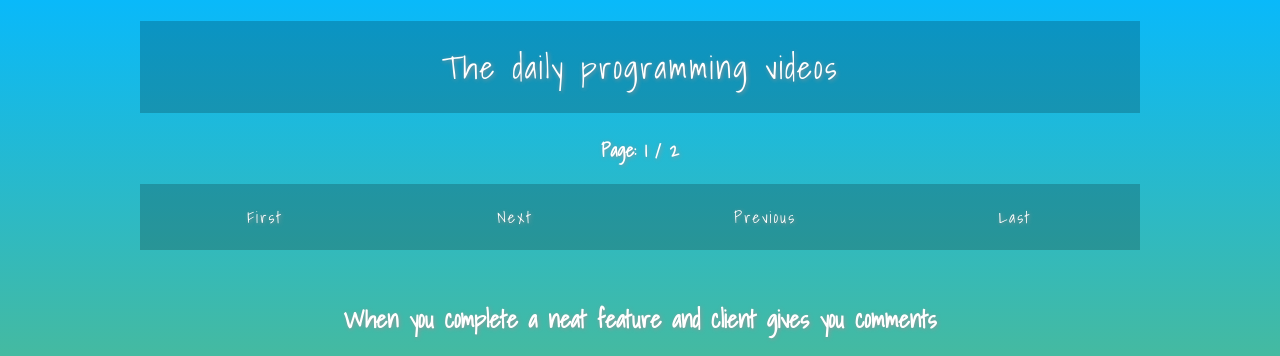
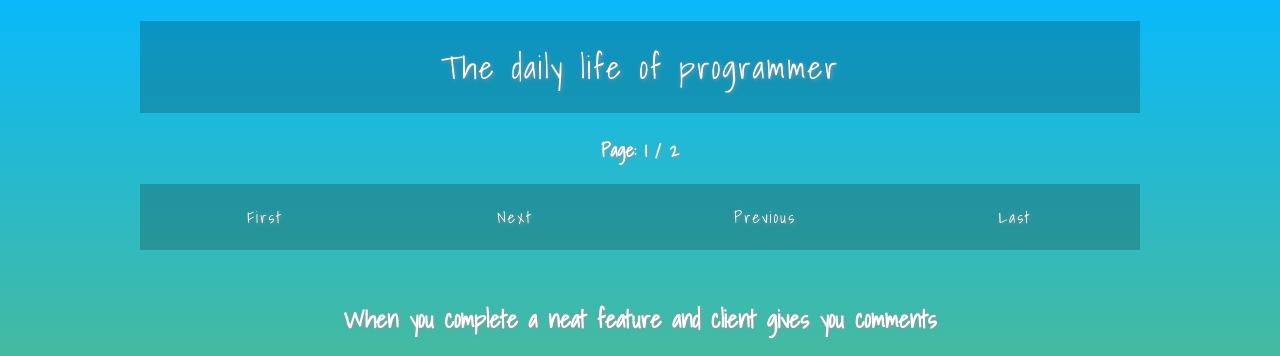
Before and after one commit to shnigi/dailyprogrammingvideos, a website: page index.html in a window 1280 px wide. Shown: the top 356 px of the page. Drawn offline with nearby package versions, Linux system fonts and the light colour scheme.

Commit message:
New heading

```diff
--- a/index.html
+++ b/index.html
@@ -4,7 +4,7 @@
 <head>
   <meta charset="utf-8">
 
-  <title>The daily programming videos</title>
+  <title>The daily life of programmer</title>
   <meta name="description" content="The daily programming videos">
   <meta name="author" content="Niki Ahlskog">
   <meta name="viewport" content="width=device-width, initial-scale=1">
@@ -16,7 +16,7 @@
 <body>
   <div class="wrapper">
     <header class="top">
-      <h1><a>The daily programming videos</a></h1>
+      <h1><a>The daily life of programmer</a></h1>
     </header>
 
     <section>
```
